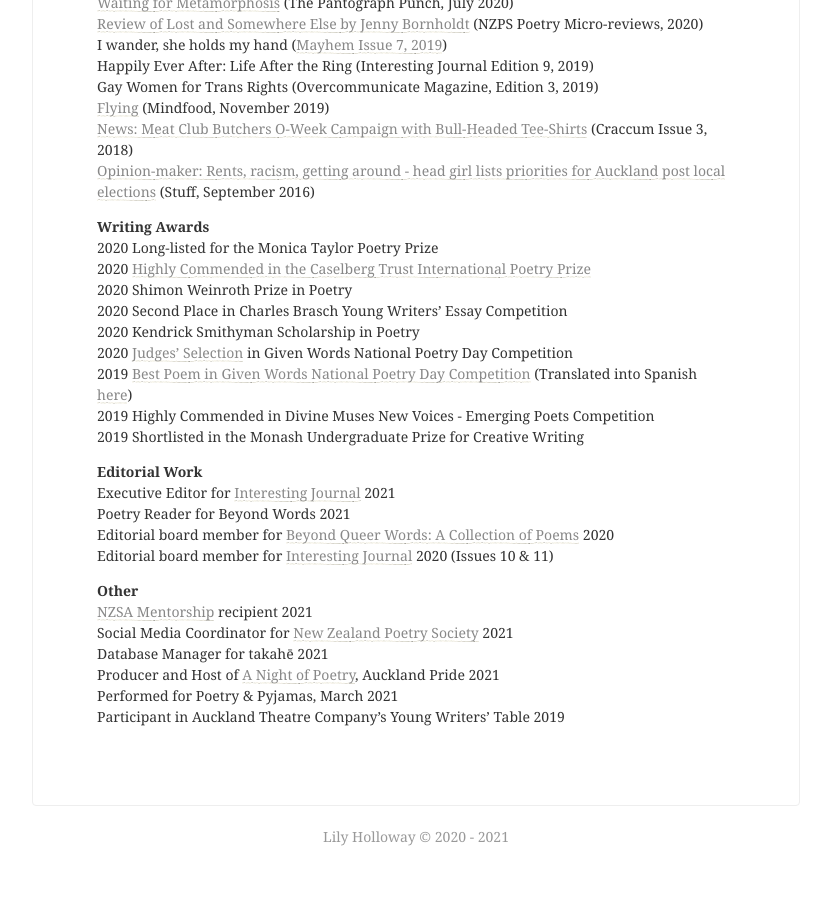
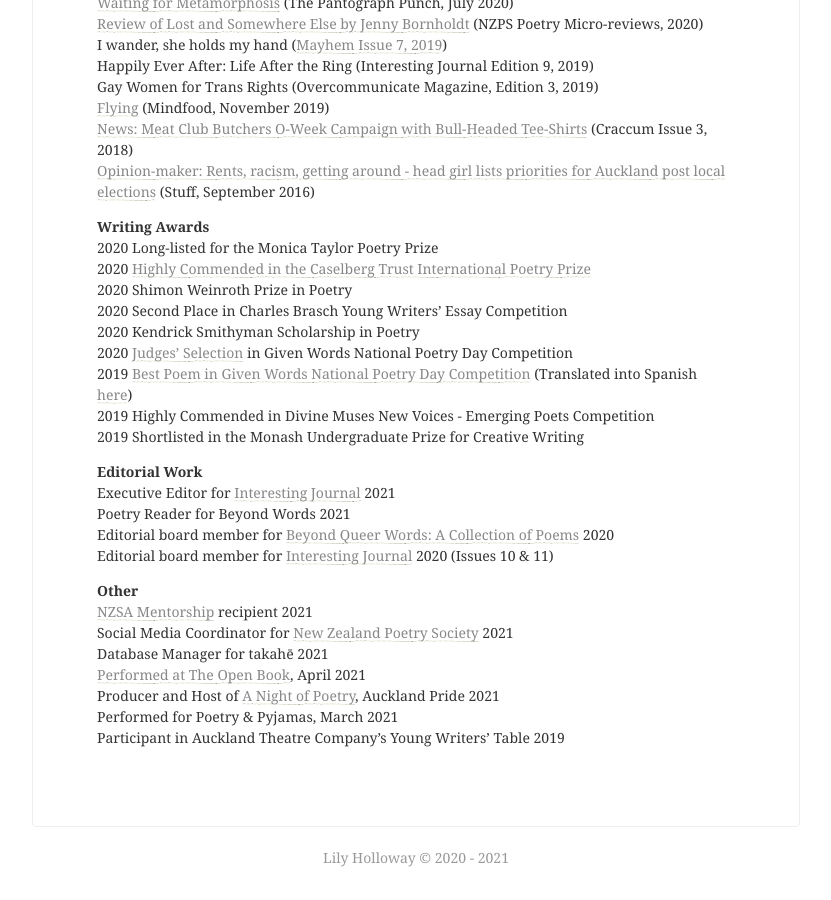
Before and after one commit to lilyholloway/lilyholloway.github.io, a Jekyll site: the page built from cv.md, in a window 1280 px wide and 900 px high, scrolled down 1233 px. Shown: the whole window, without its empty margins (224-1055 px from the left). Built offline with Jekyll 4.4.1, drawn with Linux system fonts in a browser that asks for light colours; nearby versions of some CDN libraries; before the commit the page ends 2112 px from its top, so only the background shows below that.

Commit message:
Update cv.md

```diff
--- a/cv.md
+++ b/cv.md
@@ -70,6 +70,7 @@
 <a href="https://authors.org.nz/opportunities/nzsa-programmes-and-services/nzsa-mentor-programme/mentee-recipients-of-2021/">NZSA Mentorship</a> recipient 2021<br>
 Social Media Coordinator for <a href="https://poetrysociety.org.nz/about-us/our-people/">New Zealand Poetry Society</a> 2021<br>
 Database Manager for takahē 2021<br>
+<a href="https://theopenbook.co.nz/events/2021/4/25/poet-poet-poet">Performed at The Open Book</a>, April 2021<br>
 Producer and Host of <a href="https://aucklandpride.org.nz/a-night-of-poetry/">A Night of Poetry</a>, Auckland Pride 2021<br>
 Performed for Poetry & Pyjamas, March 2021<br>
 Participant in Auckland Theatre Company's Young Writers' Table 2019<br>
```
